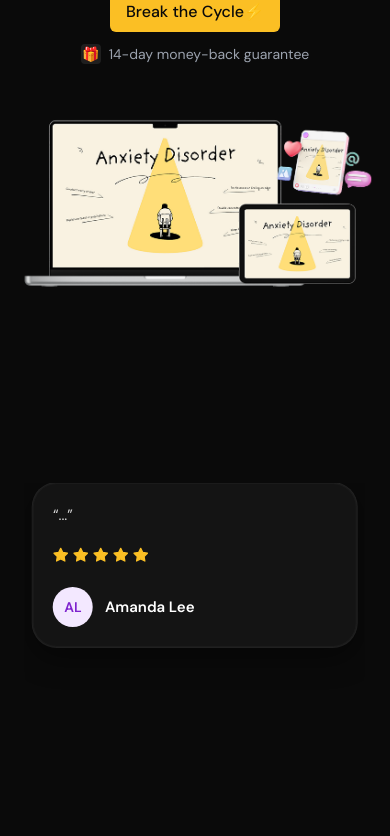
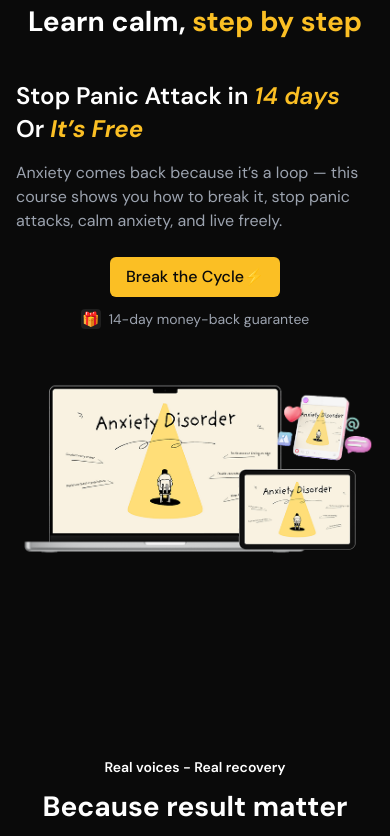
Before and after one commit to roy-nguyen-dev/Krolla, a Next.js app: page / in a window 390 px wide. Shown: the part 1161-1997 px from the top of the page. Built offline with nearby package versions, Linux system fonts and the light colour scheme.

Commit message:
update/proof-section-and-responsive

```diff
--- a/src/app/layout.tsx
+++ b/src/app/layout.tsx
@@ -2,7 +2,7 @@ import type { Metadata } from 'next'
 import { DM_Sans } from 'next/font/google'
 import './globals.css'
 
-import SiteHeader from '@/components/Home/site-header'
+import SiteHeader from '@/components/home/site-header'
 
 const dmSans = DM_Sans({
   subsets: ['latin'],
--- a/src/app/page.tsx
+++ b/src/app/page.tsx
@@ -1,6 +1,6 @@
 import React from 'react'
 
-import Home from '@/components/Home'
+import Home from '@/components/home'
 
 export default function HomePage() {
   return (
--- a/src/components/Home/hero-section.tsx
+++ b/src/components/Home/hero-section.tsx
@@ -10,6 +10,7 @@ import Image from 'next/image'
 import { Button } from '@/components/ui/button'
 import { Modal } from '@/components/ui/modal'
 import { ReviewStrip } from '@/components/ui/review-strip'
+import { SectionContainer } from '../ui/section-container'
 
 export const HeroSection: React.FC = () => {
   const [isModalOpen, setIsModalOpen] = useState(false)
@@ -54,7 +55,7 @@ export const HeroSection: React.FC = () => {
 
   return (
     <>
-      <section className="flex items-center bg-primary">
+      <SectionContainer className="flex items-center bg-primary">
         <div className="max-w-7xl mx-auto">
           <div className="grid lg:grid-cols-2 gap-12 items-center">
             {/* Content */}
@@ -152,7 +153,7 @@ export const HeroSection: React.FC = () => {
             </motion.div>
           </div>
         </div>
-      </section>
+      </SectionContainer>
 
       {/* Success/Error Modal */}
       <Modal
--- a/src/components/Home/index.tsx
+++ b/src/components/Home/index.tsx
@@ -5,7 +5,6 @@ import { LearnSection } from './learn-section'
 import { SocialProofSection } from './social-proof-section'
 import { PricingSection } from './pricing-section'
 import { ContactSection } from './contact-section'
-import { ProofSection } from './proof-section'
 
 const Home = () => {
   return (
@@ -13,8 +12,7 @@ const Home = () => {
       <HeroSection />
       <TestimonialsSection />
       <LearnSection />
-      {/* <SocialProofSection /> */}
-      <ProofSection />
+      <SocialProofSection />
       <PricingSection />
       {/* <FinalCtaSection /> */}
       <ContactSection />
--- a/src/components/Home/proof-section.tsx
+++ /dev/null
@@ -1,56 +0,0 @@
-// src/components/sections/proof-section.tsx
-'use client'
-
-import { SectionContainer } from '@/components/ui/section-container'
-import { ProofCard, Proof } from '@/components/ui/proof-card'
-// (tuỳ) nếu muốn mobile auto-slide thì dùng Carousel của bạn
-import Carousel from '@/components/ui/carousel'
-import { useIsMobile } from '@/hooks/useIsMobile'
-
-const proofs: Proof[] = [
-  {
-    id: 'p1',
-    quote:
-      'Before this course, panic attacks controlled my life. Now I finally understand my body and mind. The step-by-step lessons gave me peace I never thought possible.',
-    name: 'Charlie Shrem',
-    avatar: '/images/people/charlie.jpg', // hoặc 'CS'
-    rating: 5,
-  },
-  { id: 'p2', quote: '...', name: 'Amanda Lee', avatar: 'AL', rating: 5 },
-  { id: 'p3', quote: '...', name: 'Mark V.', avatar: '/images/people/mark.jpg', rating: 5 },
-  { id: 'p4', quote: '...', name: 'Ben Howard', avatar: 'BH', rating: 5 },
-]
-
-export function ProofSection() {
-  const isMobile = useIsMobile()
-
-  return (
-    <SectionContainer background="primary" className="py-12 md:py-16">
-      {/* heading tuỳ bạn */}
-      {isMobile ? (
-        <Carousel
-          className="py-2"
-          perView={{ base: 1.05 }}
-          spacing={16}
-          mode="snap"
-          autoplayMs={3200}
-          autoplayDurationMs={950}
-          autoplayIgnoreReducedMotion
-          loop={false} // hoặc ping-pong theo hook bạn đã thêm
-        >
-          {proofs.map((p) => (
-            <div key={p.id} className="px-2">
-              <ProofCard {...p} />
-            </div>
-          ))}
-        </Carousel>
-      ) : (
-        <div className="grid grid-cols-1 sm:grid-cols-2 lg:grid-cols-4 gap-6">
-          {proofs.map((p) => (
-            <ProofCard key={p.id} {...p} />
-          ))}
-        </div>
-      )}
-    </SectionContainer>
-  )
-}
--- a/src/components/Home/social-proof-section.tsx
+++ b/src/components/Home/social-proof-section.tsx
@@ -6,15 +6,16 @@ import { Button } from '@/components/ui/button'
 import { TestimonialCard } from '@/components/ui/testimonial-card'
 import { SectionContainer } from '@/components/ui/section-container'
 import Carousel from '@/components/ui/carousel'
-import { Testimonial } from '@/types'
+import { Proof } from '@/types'
 import { useIsMobile } from '@/hooks/useIsMobile'
+import { ProofCard } from '../ui/proof-card'
 
-const results: Testimonial[] = [
+const results: Proof[] = [
   {
     id: '1',
     name: 'Jennifer Martinez',
     avatar: 'JM',
-    testimonial:
+    quote:
       'I reduced my anxiety by 80% in just 2 weeks. The breathing techniques and mindfulness exercises are game-changers.',
     rating: 5,
   },
@@ -22,7 +23,7 @@ const results: Testimonial[] = [
     id: '2',
     name: 'Robert Kim',
     avatar: 'RK',
-    testimonial:
+    quote:
       "After 10 years of struggling with panic attacks, this program finally gave me the tools I needed. I'm now panic-free for 6 months.",
     rating: 5,
   },
@@ -30,7 +31,7 @@ const results: Testimonial[] = [
     id: '3',
     name: 'Lisa Anderson',
     avatar: 'LA',
-    testimonial:
+    quote:
       'The step-by-step approach made it so easy to follow. I went from daily anxiety to feeling calm and confident.',
     rating: 5,
   },
@@ -38,7 +39,7 @@ const results: Testimonial[] = [
     id: '4',
     name: 'Mark Wilson',
     avatar: 'MW',
-    testimonial:
+    quote:
       'I was skeptical, but the results speak for themselves. My quality of life has improved dramatically.',
     rating: 5,
   },
@@ -46,7 +47,7 @@ const results: Testimonial[] = [
     id: '5',
     name: 'Amanda Taylor',
     avatar: 'AT',
-    testimonial:
+    quote:
       "This program saved my career. I was about to quit my job due to anxiety, now I'm thriving.",
     rating: 5,
   },
@@ -54,7 +55,7 @@ const results: Testimonial[] = [
     id: '6',
     name: 'James Brown',
     avatar: 'JB',
-    testimonial:
+    quote:
       'The techniques are so simple yet effective. I wish I had found this sooner. Highly recommend!',
     rating: 5,
   },
@@ -62,6 +63,8 @@ const results: Testimonial[] = [
 
 export const SocialProofSection: React.FC = () => {
   const isMobile = useIsMobile()
+  const latestMobileProofs = results.slice(-7)
+  const latestNotMobileProofs = results.slice(-4)
 
   return (
     <SectionContainer background="primary">
@@ -96,18 +99,19 @@ export const SocialProofSection: React.FC = () => {
           loop={false}
           pingpong={true}
         >
-          {results.map((t, i) => (
+          {latestMobileProofs.map((t, i) => (
             <div key={t.id ?? i} className="px-1">
-              <TestimonialCard testimonial={t} className="h-full" />
+              <ProofCard proof={t} className="h-full" />
+              {/* <TestimonialCard testimonial={t} className="h-full" /> */}
             </div>
           ))}
         </Carousel>
       ) : (
         <div
           key="desktop-grid"
-          className="grid grid-cols-1 md:grid-cols-2 lg:grid-cols-3 gap-6 mb-12"
+          className="grid grid-cols-1 md:grid-cols-2 lg:grid-cols-4 gap-6 mb-12"
         >
-          {results.map((t, index) => (
+          {latestNotMobileProofs.map((t, index) => (
             <motion.div
               key={t.id ?? index}
               initial={{ opacity: 0, y: 50 }}
@@ -115,8 +119,7 @@ export const SocialProofSection: React.FC = () => {
               transition={{ duration: 0.6, delay: index * 0.06 }}
               viewport={{ once: true }}
             >
-              {/* <TestimonialCard testimonial={t} /> */}
-              {/* <ProofCard key={p.id} {...p} /> */}
+              <ProofCard proof={t} />
             </motion.div>
           ))}
         </div>
--- a/src/components/Home/testimonials-section.tsx
+++ b/src/components/Home/testimonials-section.tsx
@@ -47,7 +47,7 @@ export const TestimonialsSection: React.FC = () => {
   const isMobile = useIsMobile()
 
   return (
-    <SectionContainer background="primary" className="py-0 px-0">
+    <SectionContainer background="primary">
       {isMobile ? (
         // MOBILE: Carousel auto-play
         <Carousel
--- a/src/components/ui/proof-card.tsx
+++ b/src/components/ui/proof-card.tsx
@@ -1,18 +1,9 @@
-// src/components/ui/proof-card.tsx
 'use client'
 
 import Image from 'next/image'
 import { Star } from 'lucide-react'
 import { cn } from '@/lib/utils'
-
-export type Proof = {
-  id: string
-  quote: string
-  name: string
-  avatar?: string // url image hoặc 2 ký tự
-  rating?: number // mặc định 5
-  className?: string
-}
+import { ProofCardProps, Proof } from '@/types'
 
 const avatarPalettes = [
   'bg-red-100 text-red-700',
@@ -30,20 +21,20 @@ function stringToIndex(str: string) {
   return Math.abs(hash) % avatarPalettes.length
 }
 
-export function ProofCard({ quote, name, avatar, rating = 5, className }: Proof) {
-  // giữ NGUYÊN logic màu avatar của bạn
-  const initials = (avatar || name?.slice(0, 2) || 'U').toString().slice(0, 2).toUpperCase()
+export const ProofCard: React.FC<ProofCardProps> = ({ proof, className }) => {
+  const { name, avatar, quote, rating = 5 } = proof
+
+  const initials = (proof.avatar || proof.name?.slice(0, 2) || 'U')
+    .toString()
+    .slice(0, 2)
+    .toUpperCase()
   const colorClass = avatarPalettes[stringToIndex(initials)]
 
   return (
     <article
       className={cn(
-        // nền tối, viền mảnh, bo lớn giống design
-        'rounded-3xl bg-[#141414] text-white ring-1 ring-white/10',
-        // đệm lớn hơn ở top, quote trước
-        'p-5 md:p-6 flex flex-col gap-4',
-        // viền sáng nhẹ bên trong (tùy chọn, giống hiệu ứng trong hình)
-        'shadow-[inset_0_0_0_1px_rgba(255,255,255,0.03),0_10px_30px_rgba(0,0,0,0.45)]',
+        'flex justify-between h-full min-h-[240px] flex-col rounded-2xl p-5 md:p-6 ring-1 shadow-sm',
+        'bg-[#262626] ring-white/10 text-white',
         className,
       )}
     >
@@ -62,7 +53,6 @@ export function ProofCard({ quote, name, avatar, rating = 5, className }: Proof)
         ))}
       </div>
 
-      {/* Footer: avatar + name (dưới cùng) */}
       <div className="mt-1 flex items-center gap-3 pt-1">
         {typeof avatar === 'string' &&
         (avatar.endsWith('.jpg') ||
--- a/src/components/ui/testimonial-card.tsx
+++ b/src/components/ui/testimonial-card.tsx
@@ -24,7 +24,7 @@ function stringToIndex(str: string) {
 }
 
 export const TestimonialCard: React.FC<TestimonialCardProps> = ({ testimonial, className }) => {
-  const { name, avatar, testimonial: text, rating = 5 } = testimonial as any
+  const { name, avatar, testimonial: text, rating = 5 } = testimonial
   const subtitle: string | undefined = (testimonial as any).subtitle
 
   const initials = (avatar || name?.slice(0, 2) || 'U').toString().slice(0, 2).toUpperCase()
@@ -34,12 +34,11 @@ export const TestimonialCard: React.FC<TestimonialCardProps> = ({ testimonial, c
     <article
       className={cn(
         'flex h-full min-h-[240px] flex-col rounded-2xl p-5 md:p-6 ring-1 shadow-sm',
-        'bg-[#262626] ring-white/10 text-white', // card nền tối
+        'bg-[#262626] ring-white/10 text-white',
         className,
       )}
     >
       <div className="flex items-center gap-3">
-        {/* Avatar: nếu có ảnh thì hiển thị ảnh, ngược lại hiển thị initials + màu */}
         {typeof avatar === 'string' &&
         (avatar.endsWith('.jpg') ||
           avatar.endsWith('.png') ||
@@ -70,7 +69,6 @@ export const TestimonialCard: React.FC<TestimonialCardProps> = ({ testimonial, c
         </div>
       </div>
 
-      {/* Nội dung */}
       <p
         className={cn(
           'mt-4 text-[15px] leading-relaxed flex-1 overflow-hidden text-white/80',
```
Also changed, not shown: src/types/index.ts (+13 -0 lines).
